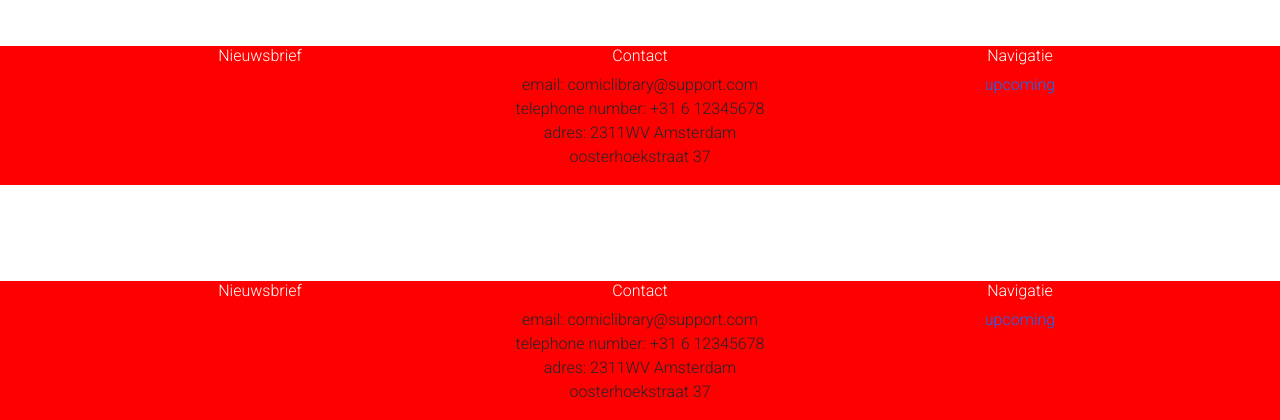
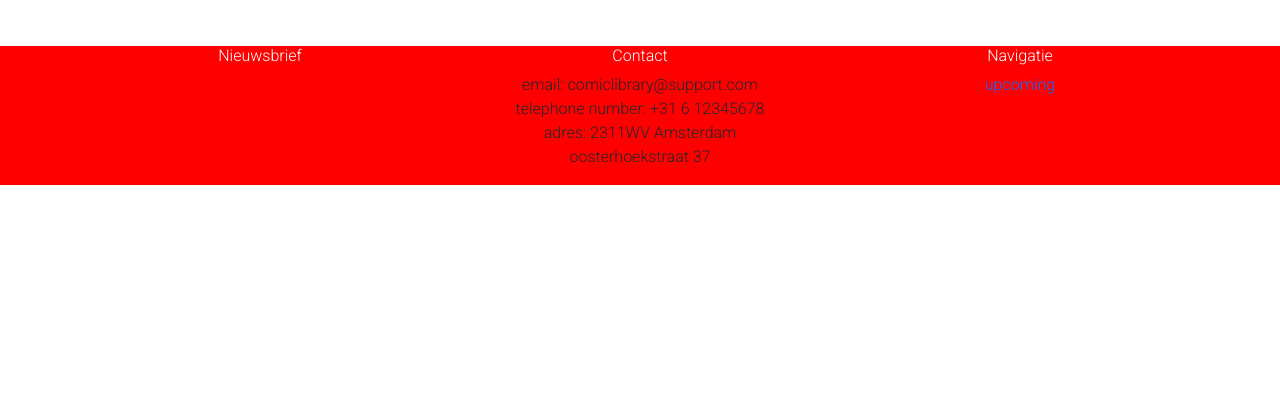
Before and after one commit to Seijno/ComicLibrary, a PHP site: page /login.php in a window 1280 px wide. Shown: the part 530-950 px from the top of the page. After the commit the page ends 715 px from the top, so only its background shows below. Run offline with PHP 8.4, Linux system fonts and the light colour scheme; some libraries are stand-ins or nearby versions.

Commit message:
Login bug fix & tweede footer weggehaald

```diff
--- a/header.php
+++ b/header.php
@@ -19,7 +19,18 @@
             <h2>comiclibrary</h2>
           </div>
           <div class="col-6 d-flex flex-row-reverse">
-            <div class="p-2"><a href="login.php">Login</a></div>
+            <?php
+            if (!isset($_SESSION)) {
+              session_start();
+            }
+
+            // if user is logged in, show logout button else login button
+            if (isset($_SESSION["id"])) {
+              echo "<div class='p-2'><a href='?logout'>Logout</a></div>";
+            } else {
+              echo "<div class='p-2'><a href='login.php'>Login</a></div>";
+            }
+            ?>
             <div class="p-2"><a href="cart.php">Cart</a></div>
             <div class="p-2"><a href="library.php">Library</a></div>
             <div class="p-2"><a href="store.php">Shop</a></div>
@@ -29,4 +40,12 @@
     </section>
     <div class="py-5"></div>
     <div class="py-5"></div>
+
+    <?php
+    // if logout is set, destroy session and redirect to login page
+    if (isset($_GET["logout"])) {
+      session_destroy();
+      header("Location: login.php");
+    }
+    ?>
     <!-- commit -->
--- a/login.php
+++ b/login.php
@@ -1,7 +1,7 @@
 <?php include "connect.php";
 // check if useris already logged in if so redirect to store page
-if (isset($_SESSION['username'])) {
-    header('Location: store.php');
+if (isset($_SESSION['id'])) {
+  header('Location: store.php');
 }
  ?>
 <!doctype html>
@@ -12,7 +12,7 @@ if (isset($_SESSION['username'])) {
             <div class="justify-content-center row">
                 <div class="col-5 text-center" id="form">
                     <p class="py-3">Welkom terug!</p>
-                    <form method="post" action="store.php">
+                    <form method="post" action="login.php">
                         <label class="py-3" for="email">Email</label>
                         <input type="email" id="email" name="email" placeholder="pieter@gmail.com" required>
                         <br>
@@ -28,54 +28,23 @@ if (isset($_SESSION['username'])) {
             </div>
         </div>
     </section>
-    <div class="py-5"></div>
-    <section id="footer">
-      <div class="container">
-        <div class="row justify-content-evenly">
-          <div class="col-4">
-            <div class="text-center">
-              <h6>Nieuwsbrief</h6>
-            </div>
-          </div>
-          <div class="col-4">
-            <div class="text-center">
-              <h6>Contact</h6>
-              <p>email: comiclibrary@support.com<br>
-                 telephone number: +31 6 12345678<br>
-                 adres: 2311WV Amsterdam<br>
-                 oosterhoekstraat 37</p>
-            </div>
-          </div>
-          <div class="col-4">
-            <div class="text-center">
-              <h6>Navigatie</h6>
-              <a href="#">upcoming</a>
-            </div>
-          </div>
-        </div>
-      </div>
-    </section>
+    <?php include "footer.php"; ?>
 
 <?php
- include "footer.php";
-    // Check if the username and password fields are set
-    if (isset($_POST['username']) && isset($_POST['password'])) {
+    if (isset($_POST['email']) && isset($_POST['password'])) {
         // Check if the user is in the database
-        $query = "SELECT * FROM user WHERE username = :username";
+        $query = "SELECT * FROM user WHERE email = :email";
         $statement = $conn->prepare($query);
-        $statement->bindValue(':username', $_POST['username']);
+        $statement->bindValue(':email', $_POST['email']);
         $statement->execute();
         $user = $statement->fetch();
         $statement->closeCursor();
         // If the user is  in the database, check if the password is correct
         if ($user != false) {
             if (password_verify($_POST['password'], $user['password'])) {
-                // Start a session
-                session_start();
                 // Set the session variables
                 $_SESSION["id"] = $user["id"];
-                $_SESSION['username'] = $user['username'];
-                $_SESSION['id'] = $user['id'];
+                $_SESSION['email'] = $user['email'];
                 // Redirect to the home page
                 header("Location: overview.php");
             } else {
```
Also changed, not shown: library.php (+6 -3 lines).
